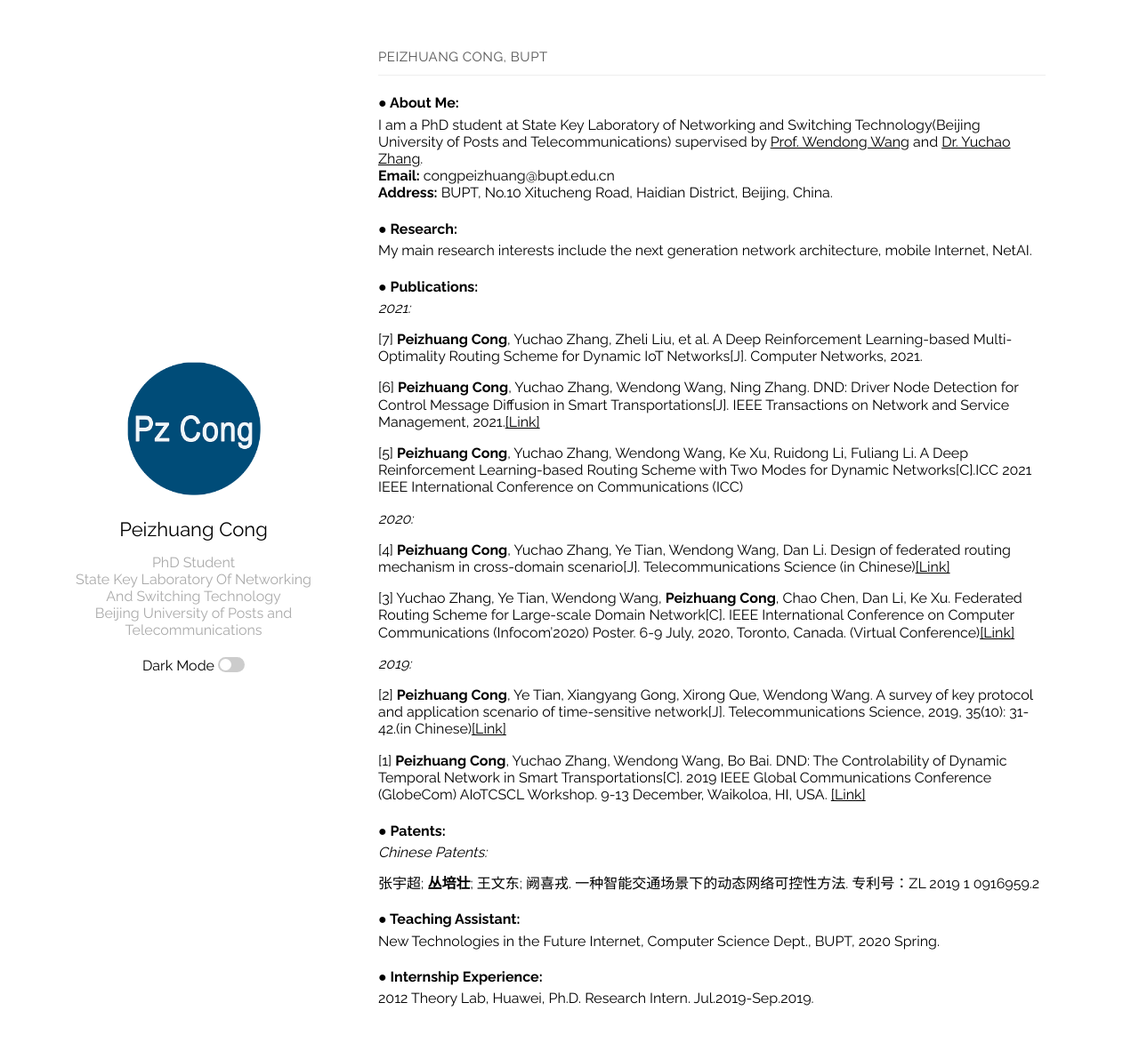
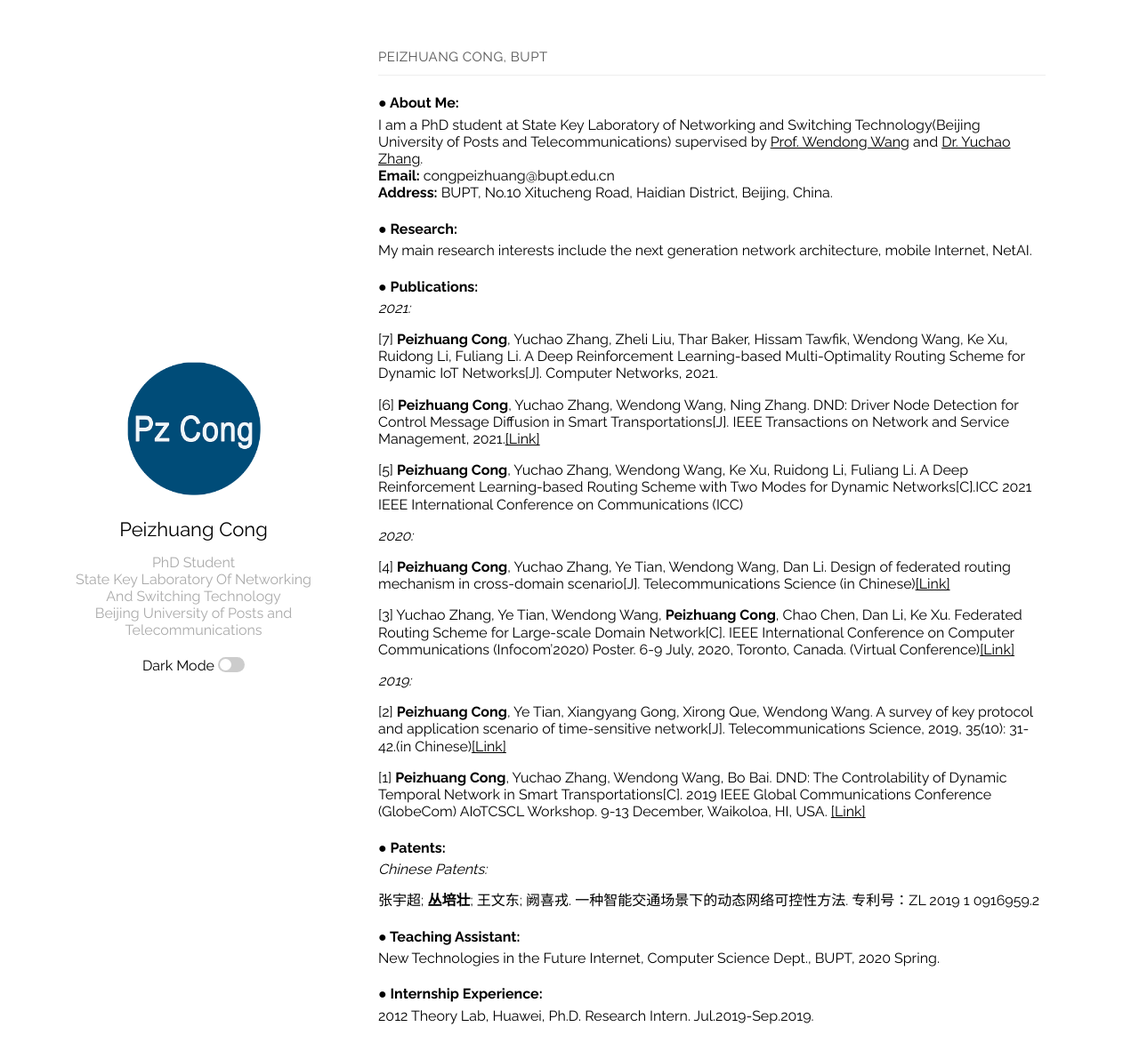
Before and after one commit to congpeizhuang/congpeizhuang.github.io, a Jekyll site: the page built from index.md, in a window 1280 px wide and 1197 px high. Shown: the top 1191 px of the window at 89% size. Built offline with Jekyll 4.4.1, drawn with Linux system fonts in a browser that asks for light colours.

Commit message:
Update index.md

```diff
--- a/index.md
+++ b/index.md
@@ -12,7 +12,7 @@ My main research interests include the next generation network architecture, mob
 #### ● Publications:
 *2021:*
 
-[7] **Peizhuang Cong**, Yuchao Zhang, Zheli Liu, et al. A Deep Reinforcement Learning-based Multi-Optimality Routing Scheme for Dynamic IoT Networks[J]. Computer Networks, 2021.
+[7] **Peizhuang Cong**, Yuchao Zhang, Zheli Liu, Thar Baker, Hissam Tawfik, Wendong Wang, Ke Xu, Ruidong Li, Fuliang Li. A Deep Reinforcement Learning-based Multi-Optimality Routing Scheme for Dynamic IoT Networks[J]. Computer Networks, 2021.
 
 [6] **Peizhuang Cong**, Yuchao Zhang, Wendong Wang, Ning Zhang. DND: Driver Node Detection for Control Message Diffusion in Smart Transportations[J]. IEEE Transactions on Network and Service Management, 2021.[[Link]](https://ieeexplore.ieee.org/document/9354864)
 
```
